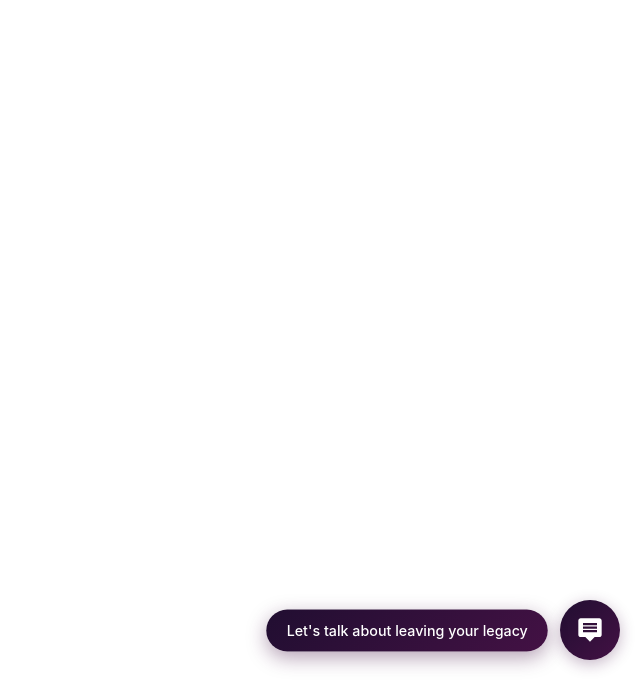
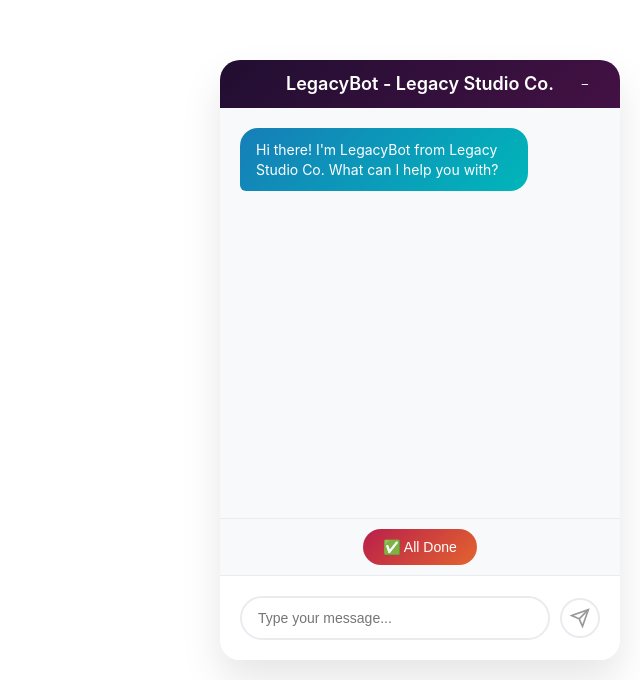
Before and after one commit to KingdomConf/legacy-chatbot-mobile, a website: page index.html in a window 1280 px wide. Shown: the part 120-800 px from the top of the page, without its empty margins (640-1280 px from the left). Drawn offline with Linux system fonts and the light colour scheme.

Commit message:
Update index.html

```diff
--- a/index.html
+++ b/index.html
@@ -378,7 +378,7 @@
         this.apiUrl = 'https://legacy-bot-osdp.onrender.com/api/chat';
         this.webhookUrl = 'https://hook.us2.make.com/l6r3o8pnvlaypoghpw5xpw15xqfq18rm';
         this.threadId = localStorage.getItem('legacybot-thread-id');
-        this.isMinimized = true;
+        this.isMinimized = false;
         this.isTyping = false;
         this.conversationHistory = [];
 
@@ -390,7 +390,7 @@
 
         this.initializeElements();
         this.bindEvents();
-        this.minimizeChat();
+        this.expandChat();
 
         // Add initial bot message to history if not already there
         if (this.conversationHistory.length === 0) {
```
